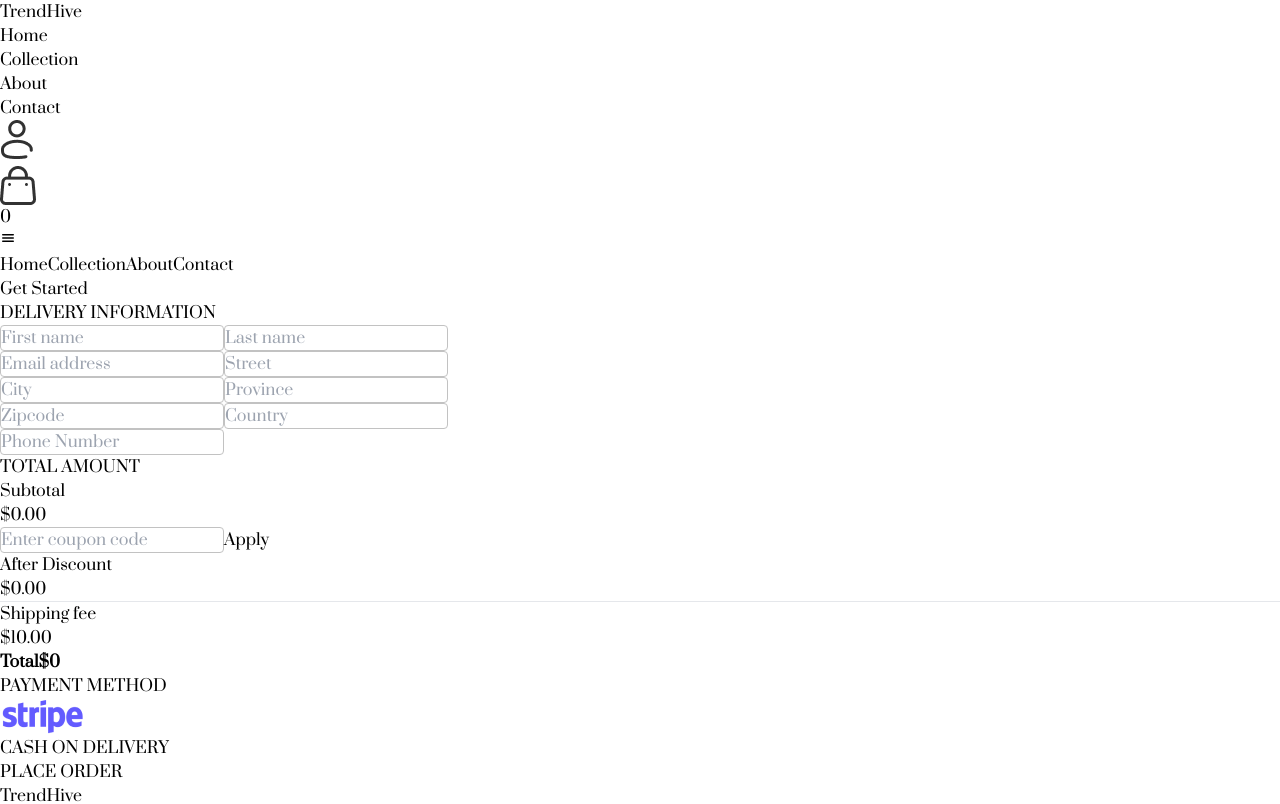
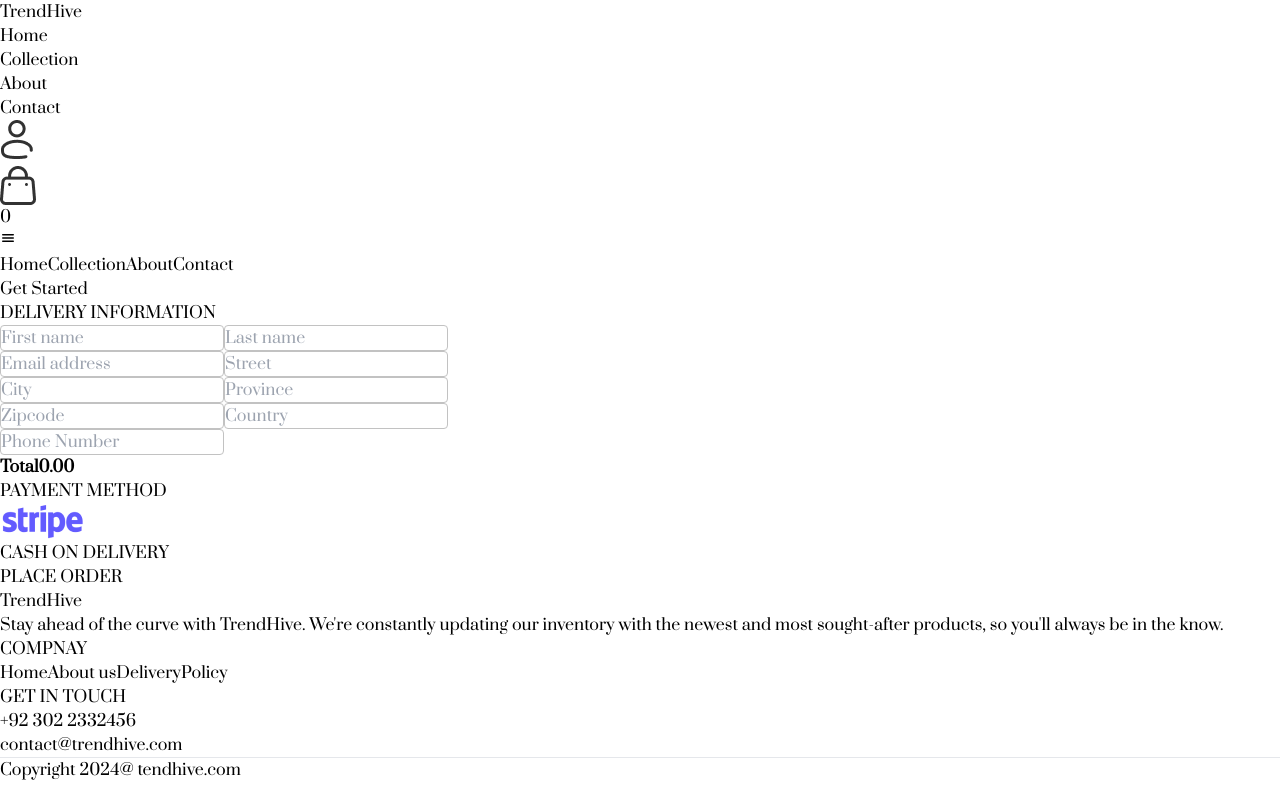
Before and after one commit to hope74899/TrendHive, a React (Vite) app in the folder frontend/: page /place-order in a window 1280 px wide. Shown: the top 804 px of the page. Built offline with nearby package versions, Linux system fonts and the light colour scheme.

Commit message:
disabled the check to proceed button if cart item is empty

```diff
--- a/frontend/src/auth/AuthToken.jsx
+++ b/frontend/src/auth/AuthToken.jsx
@@ -10,7 +10,7 @@ const AuthContext = createContext();
 export const AuthProvider = ({ children }) => {
     const [user, setUser] = useState(null); // Store user details
     const [products, setProduct] = useState([]);
-    const [token, setToken] = useState(() => localStorage.getItem("token")); // Retrieve token from localStorage
+    const [token, setToken] = useState(() => localStorage.getItem("token"));  // Retrieve token from localStorage
     const navigate = useNavigate();
     // Helper function to store token
     const storeToken = (data) => {
@@ -99,6 +99,7 @@ export const AuthProvider = ({ children }) => {
 
     const currency = '$';
     const delivery_fee = 10;
+    const [totalAmount, setTotalAmount] = useState(0)
     const [cartItems, setCartItems] = useState({})
     // Determine base URL for images
     const localBaseUrl = baseURL === 'http://localhost:8000'
@@ -335,13 +336,15 @@ export const AuthProvider = ({ children }) => {
                 getCartAmount,
                 setCartItems,
                 getProductsData,
+                setTotalAmount,
                 user,
                 token,
                 currency,
                 delivery_fee,
                 products,
                 cartItems,
-                localBaseUrl
+                localBaseUrl,
+                totalAmount
             }}
         >
             {children}
--- a/frontend/src/components/shop/CartTotal.jsx
+++ b/frontend/src/components/shop/CartTotal.jsx
@@ -1,4 +1,4 @@
-import { useState } from "react";
+import { useState, useEffect } from "react";
 import { useAuth } from "../../auth/AuthToken";
 import Title from "./Title";
 import axios from "axios";
@@ -6,12 +6,22 @@ import baseURL from "../../baseurl";
 import { toast } from "react-toastify";
 
 const CartTotal = () => {
-    const { currency, getCartAmount, delivery_fee, token } = useAuth();
+    const { currency, getCartAmount, delivery_fee, token, setTotalAmount } = useAuth();
 
     const cartAmount = getCartAmount(); // Store the cart total
     const [coupon, setCoupon] = useState("");
     const [discount, setDiscount] = useState(0); // Store the discount amount
     const [error, setError] = useState(""); // For showing error messages
+
+    // Function to compute the total amount
+    const calculateTotal = () => {
+        return cartAmount - discount + delivery_fee;
+    };
+
+    // Update the global total amount whenever cartAmount, discount, or delivery_fee changes
+    useEffect(() => {
+        setTotalAmount(calculateTotal());
+    }, [cartAmount, discount, delivery_fee]);
 
     const handleCouponSubmit = async () => {
         if (!coupon) {
@@ -37,7 +47,7 @@ const CartTotal = () => {
             if (response.status === 200) {
                 setDiscount(cartAmount * 0.2); // Apply 20% discount
                 setCoupon(""); // Clear the coupon field
-                toast.success(response.data.message)
+                toast.success(response.data.message);
             } else {
                 setError(response.data.message || "Invalid coupon code.");
                 setDiscount(0); // Reset discount on failure
@@ -47,7 +57,6 @@ const CartTotal = () => {
             setError("Failed to verify coupon. Please try again.");
         }
     };
-
 
     return (
         <div className="w-full">
@@ -76,7 +85,6 @@ const CartTotal = () => {
                     </button>
                 </div>
 
-
                 {/* Error Message */}
                 {error && <p className="text-red-500 text-sm mt-1">{error}</p>}
                 <div className="flex justify-between">
@@ -92,9 +100,7 @@ const CartTotal = () => {
                     <b>Total</b>
                     <b>
                         {currency}
-                        {cartAmount === 0
-                            ? 0
-                            : (cartAmount - discount + delivery_fee)}
+                        {calculateTotal()}
                     </b>
                 </div>
             </div>
--- a/frontend/src/screens/shop/Cart.jsx
+++ b/frontend/src/screens/shop/Cart.jsx
@@ -116,8 +116,14 @@ const Cart = () => {
         <div className="w-full sm:[450px]">
           <CartTotal />
           <div className="w-full text-end">
-            <button onClick={() => { navigate('/place-order') }} className="bg-black text-white text-sm my-8 px-8 py-3">PROCEED TO CHECKOUT</button>
-
+            <button
+              onClick={() => { navigate('/place-order') }}
+              disabled={cartData.length === 0}
+              className={`text-sm my-8 px-8 py-3 ${cartData.length > 0 ? "bg-black text-white" : "bg-gray-300 text-gray-500 cursor-not-allowed"
+                }`}
+            >
+              PROCEED TO CHECKOUT
+            </button>
           </div>
         </div>
       </div>
--- a/frontend/src/screens/shop/PlaceOrder.jsx
+++ b/frontend/src/screens/shop/PlaceOrder.jsx
@@ -1,6 +1,5 @@
 import { useState } from "react";
 import { assets } from "../../assets/frontend_assets/assets";
-import CartTotal from "../../components/shop/CartTotal";
 import Title from "../../components/shop/Title";
 import { useNavigate } from "react-router-dom";
 import axios from "axios";
@@ -10,7 +9,7 @@ import { useAuth } from "../../auth/AuthToken";
 
 const PlaceOrder = () => {
   const navigate = useNavigate();
-  const { cartItems, setCartItems, getCartAmount, token, delivery_fee, products } = useAuth();
+  const { cartItems, setCartItems, getCartAmount, token, delivery_fee, products,totalAmount } = useAuth();
   const [method, setMethod] = useState("cod");
 
   const [formData, setFormData] = useState({
@@ -235,7 +234,12 @@ const PlaceOrder = () => {
       {/* Right Side */}
       <div className="mt-8">
         <div className="mt-8 min-w-80">
-          <CartTotal />
+          <div className="flex justify-between">
+            <b>Total</b>
+            <b>
+              {totalAmount}.00
+            </b>
+          </div>
         </div>
         <div className="mt-12">
           <Title text1={"PAYMENT"} text2={"METHOD"} />
```
Lines whose indentation alone changed are shown as unchanged.
